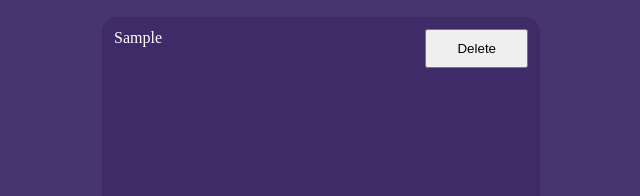
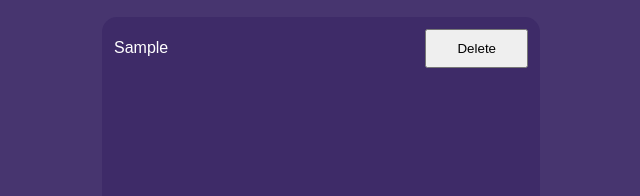
Before and after one commit to Godstime3-code/taskdev, a plain HTML site: page index.html in a window 1280 px wide. Both pictures are taken after typing "Sample" into the empty fields and a click on the button "Submit". Shown: the part 218-414 px from the top of the page, 319-959 px from the left. Drawn offline with Linux system fonts and the light colour scheme.

Commit message:
Fixed Text Wrapping Issues

```diff
--- a/application.js
+++ b/application.js
@@ -11,7 +11,9 @@ function addTodo(){
     button.textContent = 'Delete';
     button.classList.add('todo-btn')
     let todoList = todoInput.value.trim();
-    let task = document.createTextNode(todoList);
+    let task = document.createElement('span');
+    task.textContent = todoList
+    li.append(task)
     let ul = document.querySelector('.container ul');
     ul.appendChild(li);
 
--- a/index.html
+++ b/index.html
@@ -55,15 +55,23 @@
       overflow-y: auto;
     }
 
+    span{
+      font-family: Arial, Helvetica, sans-serif;
+      width: 50%;
+
+    }
     .todo-style{
       display: flex;
       justify-content: space-between;
       margin-bottom: 10px;
+      align-items: center;
+      word-wrap: break-word;
     }
     .add-todo{
       display: flex;
       flex-direction: column;
       align-items: center;
+
     }
     .add-todo h2{
       text-align: center;
```
